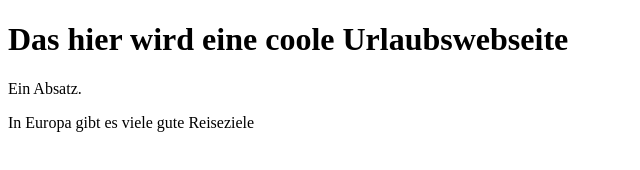
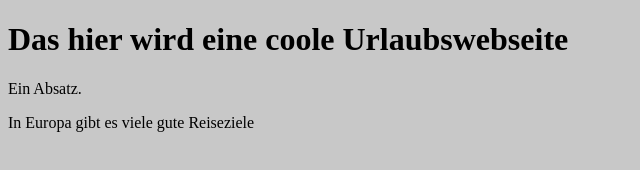
Before and after one commit to michnae/website_git_test, a plain HTML site: page index.html in a window 1280 px wide. Shown: the whole page, without its empty margins (0-640 px from the left). Drawn offline with Linux system fonts and the light colour scheme.

Commit message:
Changing background color to gray

```diff
--- a/index.html
+++ b/index.html
@@ -5,7 +5,7 @@
     <meta name="viewport" content="width=device-width, initial-scale=1.0" />
     <title>Coole Urlaubsseite!!!</title>
   </head>
-  <body>
+  <body style="background-color: rgb(200, 200, 200)">
     <h1>Das hier wird eine coole Urlaubswebseite</h1>
     <p>Ein Absatz.</p>
     <p>In Europa gibt es viele gute Reiseziele</p>
```
